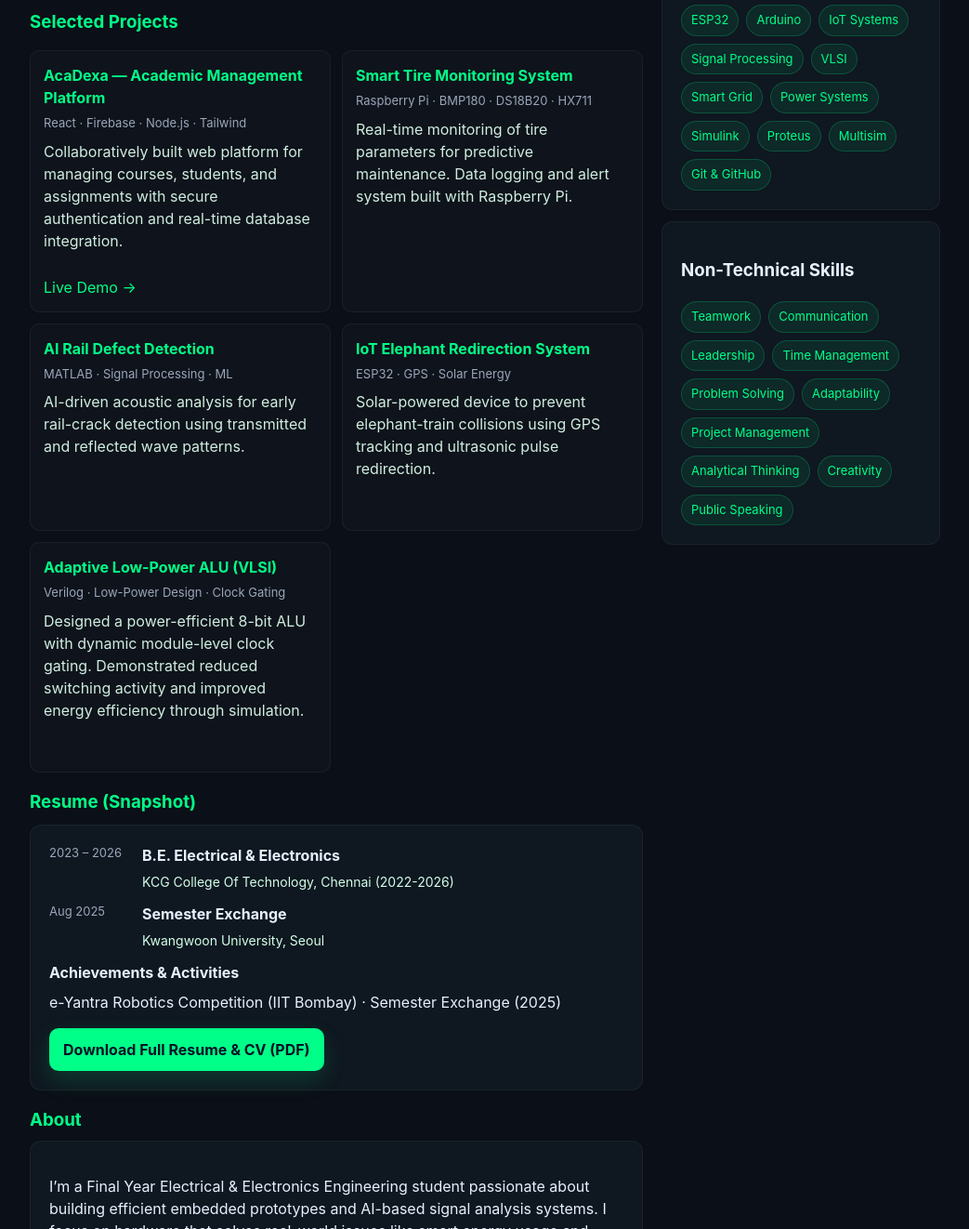
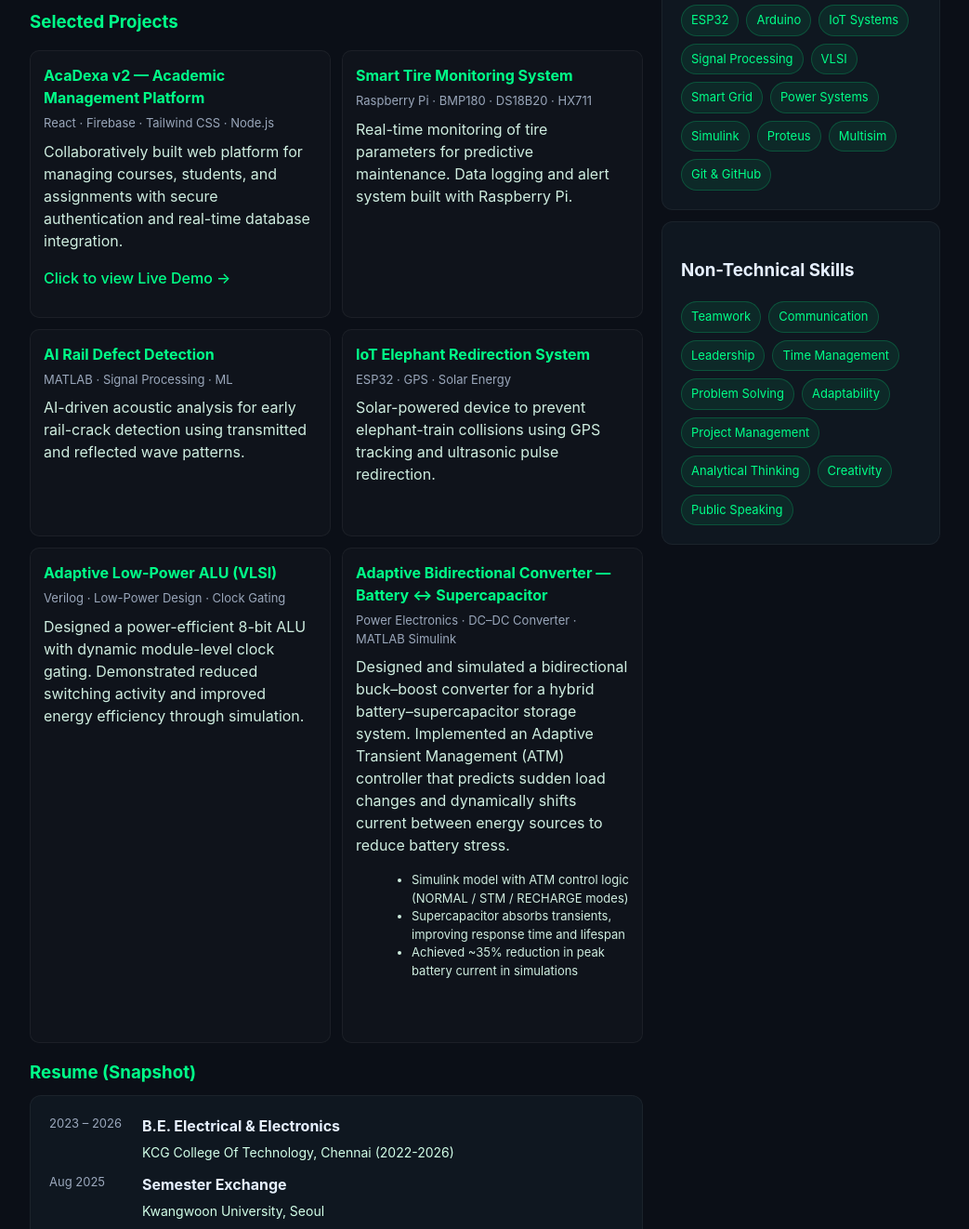
Before and after one commit to nanduri-amarnath/nanduri-amarnath.github.io, a plain HTML site: page index.html in a window 1280 px wide. Shown: the part 690-2012 px from the top of the page at 93% size, without its empty margins (118-1161 px from the left). Drawn offline with Linux system fonts and the light colour scheme.

Commit message:
Update index.html

```diff
--- a/index.html
+++ b/index.html
@@ -19,10 +19,12 @@
       --shadow:0 10px 25px rgba(0,255,136,0.15);
       --glass: rgba(255,255,255,0.02);
     }
+
     *{box-sizing:border-box}
     html,body{height:100%;margin:0;padding:0;font-family:Inter,system-ui,Arial;background:var(--bg);color:var(--text);line-height:1.5;-webkit-font-smoothing:antialiased}
     body{display:flex;justify-content:center;padding:32px 16px}
     .wrap{max-width:var(--maxw);width:100%}
+
 
     /* header */
     header{display:flex;align-items:center;justify-content:space-between;padding:14px;border-radius:var(--radius);background:rgba(255,255,255,0.02);border:1px solid rgba(255,255,255,0.05);backdrop-filter: blur(6px);}
@@ -184,13 +186,16 @@
   <h3>Selected Projects</h3>
   <div class="projects">
 
-    <div class="proj" tabindex="0" role="article" aria-label="AcaDexa">
-      <h4>AcaDexa — Academic Management Platform</h4>
-      <div class="meta">React · Firebase · Node.js · Tailwind</div>
-      <p>Collaboratively built web platform for managing courses, students, and assignments with secure authentication and real-time database integration.</p>
-      <a class="inline-link" href="https://aca-dexa-v2.vercel.app/" target="_blank" rel="noopener">Live Demo →</a>
-      <a class="inline-link" href="https://github.com/nanduri-amarnath/AcaDexa" target="_blank" rel="noopener" style="margin-left:10px;"></a>
-    </div>
+   <a href="https://aca-dexa-v2.vercel.app/" target="_blank" rel="noopener noreferrer" style="text-decoration:none;color:inherit;">
+  <div class="proj clickable-card" tabindex="0" role="article" aria-label="AcaDexa v2 Project">
+    <h4>AcaDexa v2 — Academic Management Platform</h4>
+    <div class="meta">React · Firebase · Tailwind CSS · Node.js</div>
+    <p style="margin-top:8px">
+      Collaboratively built web platform for managing courses, students, and assignments with secure authentication and real-time database integration.
+    </p>
+    <p style="margin-top:8px;color:var(--accent);font-weight:500;">Click to view Live Demo →</p>
+  </div>
+</a>
 
     <div class="proj" tabindex="0" role="article" aria-label="Smart Tire Monitoring System">
       <h4>Smart Tire Monitoring System</h4>
@@ -219,6 +224,29 @@
   <p>Designed a power-efficient 8-bit ALU with dynamic module-level clock gating. Demonstrated reduced switching activity and improved energy efficiency through simulation.</p>
   <a class="inline-link" href="https://github.com/nanduri-amarnath/adaptive-lowpower-alu" target="_blank"></a>
 </div>
+
+
+<!-- Adaptive Bidirectional Converter Project -->
+<div class="proj" tabindex="0" role="article" aria-label="Adaptive Bidirectional Converter">
+  <h4>Adaptive Bidirectional Converter — Battery ↔ Supercapacitor</h4>
+  <div class="meta">Power Electronics · DC–DC Converter · MATLAB Simulink</div>
+  <p style="margin-top:8px">
+    Designed and simulated a bidirectional buck–boost converter for a hybrid
+    battery–supercapacitor storage system. Implemented an Adaptive Transient
+    Management (ATM) controller that predicts sudden load changes and
+    dynamically shifts current between energy sources to reduce battery stress.
+  </p>
+  <ul style="color:#cfeee0;font-size:13px;margin-top:8px;margin-left:20px;">
+    <li>Simulink model with ATM control logic (NORMAL / STM / RECHARGE modes)</li>
+    <li>Supercapacitor absorbs transients, improving response time and lifespan</li>
+    <li>Achieved ~35% reduction in peak battery current in simulations</li>
+  </ul>
+  <p style="margin-top:8px">
+    <a class="inline-link" href="#" target="_blank" rel="noopener"></a>
+  </p>
+</div>
+
+
 
   </div>
 </div>
```
